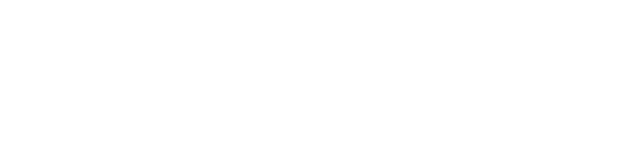
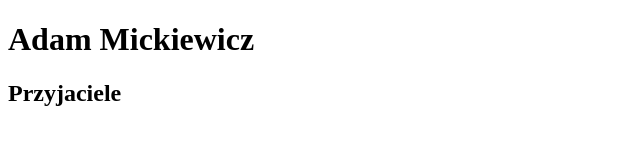
Before and after one commit to krzysztoflaudanski/learning-git-2, a plain HTML site: page index.html in a window 1280 px wide. Shown: the whole page, without its empty margins (0-640 px from the left). Drawn offline with Linux system fonts and the light colour scheme.

Commit message:
add header index.html

```diff
--- a/index.html
+++ b/index.html
@@ -8,6 +8,10 @@
     <title>Wierszyk</title>
 </head>
 <body>
+    <header>
+        <h1>Adam Mickiewicz</h1>
+        <h2>Przyjaciele</h2>
+    </header>
 
 </body>
 </html>
```
